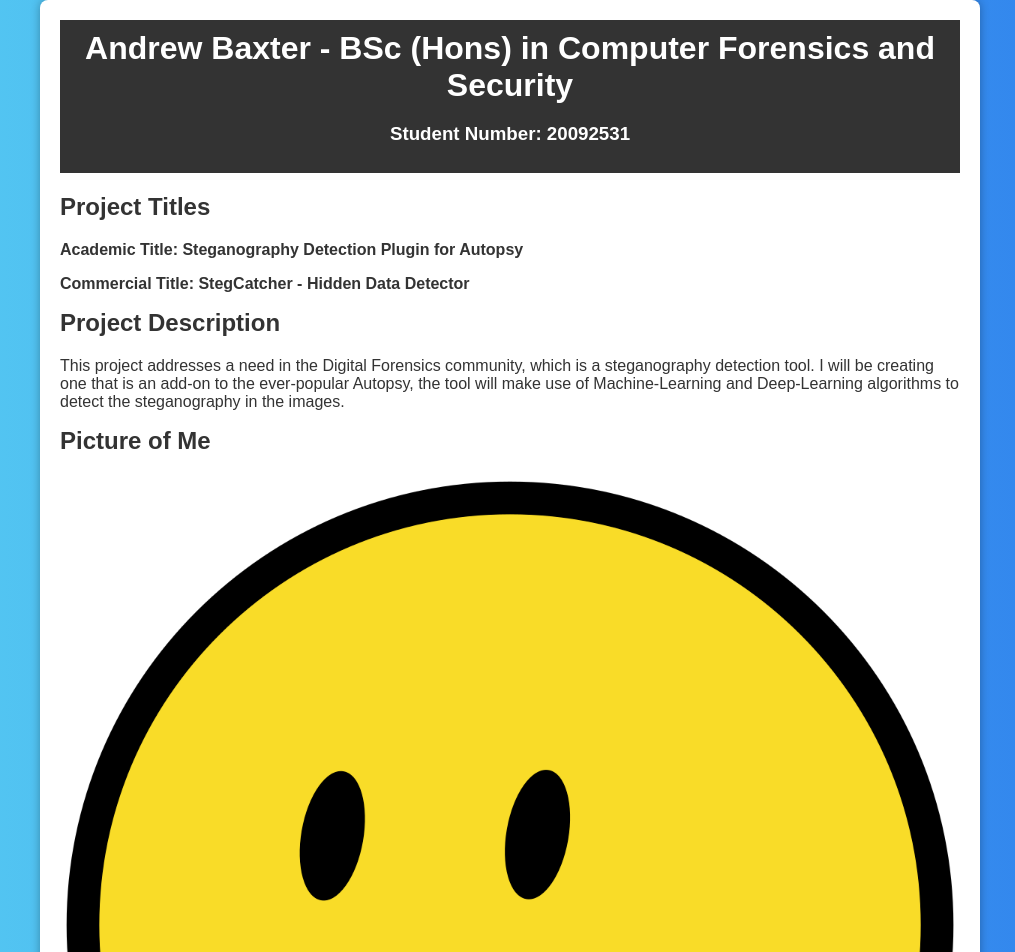
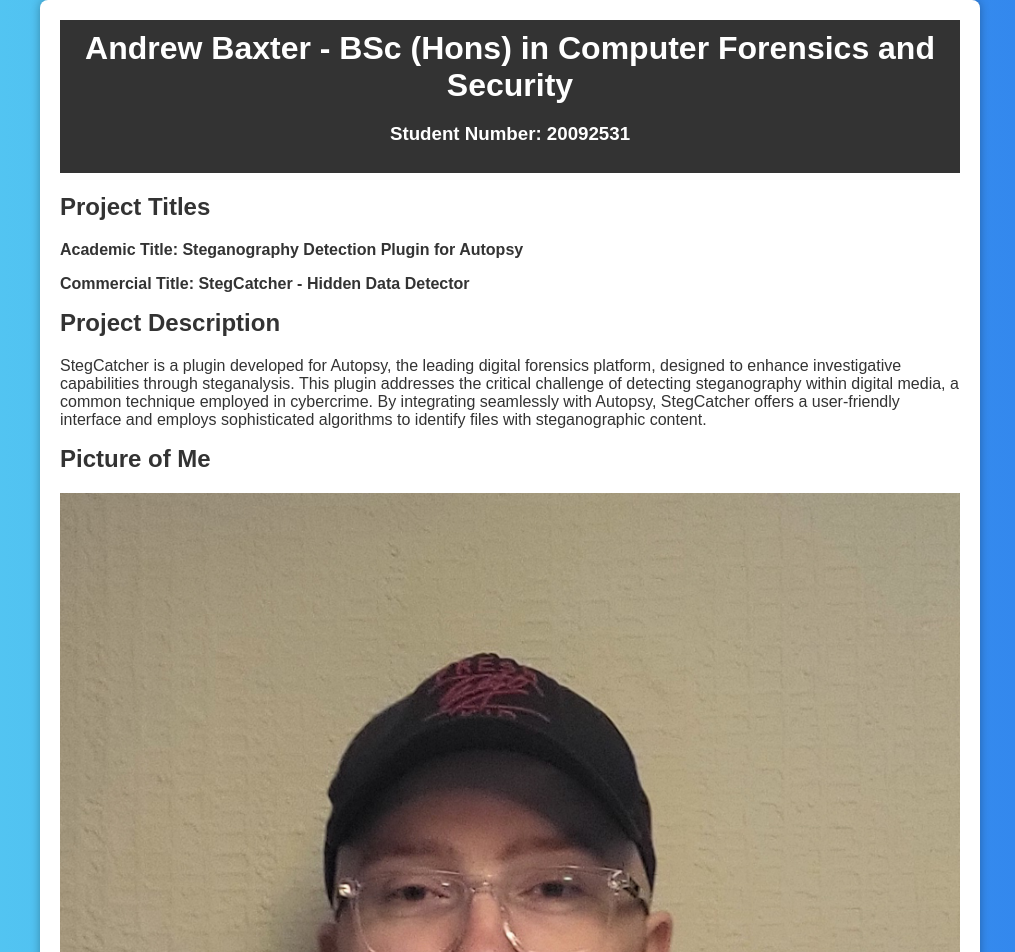
Before and after one commit to AndrewBaxter123/andrewbaxter123.github.io, a plain HTML site: page index.html in a window 1280 px wide. Shown: the top 952 px of the page, without its empty margins (130-1145 px from the left). Drawn offline with Linux system fonts and the light colour scheme.

Commit message:
final upload

```diff
--- a/index.html
+++ b/index.html
@@ -16,12 +16,14 @@
         <p><b>Academic Title: Steganography Detection Plugin for Autopsy</b> </p>
         <p><b>Commercial Title: StegCatcher - Hidden Data Detector</b> </p>
         <h2>Project Description</h2>
-        <p>This project addresses a need in the Digital Forensics community, which is a steganography detection tool.
-            I will be creating one that is an add-on to the ever-popular Autopsy,
-            the tool will make use of Machine-Learning and Deep-Learning algorithms to detect the steganography in the images.
+        <p>StegCatcher is a plugin developed for Autopsy, the leading digital forensics platform,
+            designed to enhance investigative capabilities through steganalysis.
+            This plugin addresses the critical challenge of detecting steganography within digital media,
+            a common technique employed in cybercrime. By integrating seamlessly with Autopsy,
+            StegCatcher offers a user-friendly interface and employs sophisticated algorithms to identify files with steganographic content.
         </p>
         <h2>Picture of Me</h2>
-        <img src="images/smileyface.png" alt="Andrew Baxter">
+        <img src="images/headshotFYP.jpg" alt="Andrew Baxter">
         <h2>Project Resources</h2>
         <ul>
             <li><a href="[Link to your Poster]">My Project Poster</a></li>
```
Also changed, not shown: images/headshotFYP.jpg (added).
